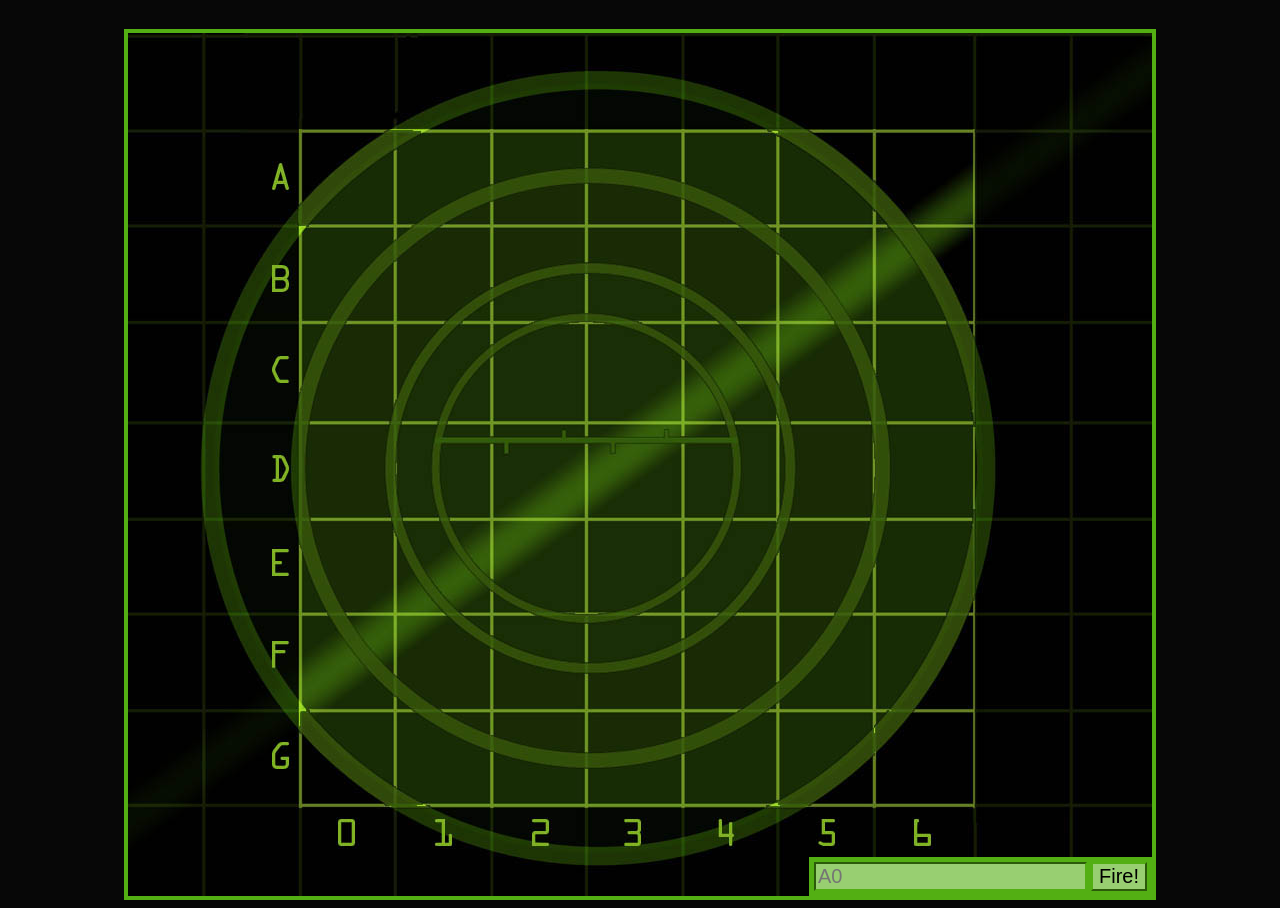
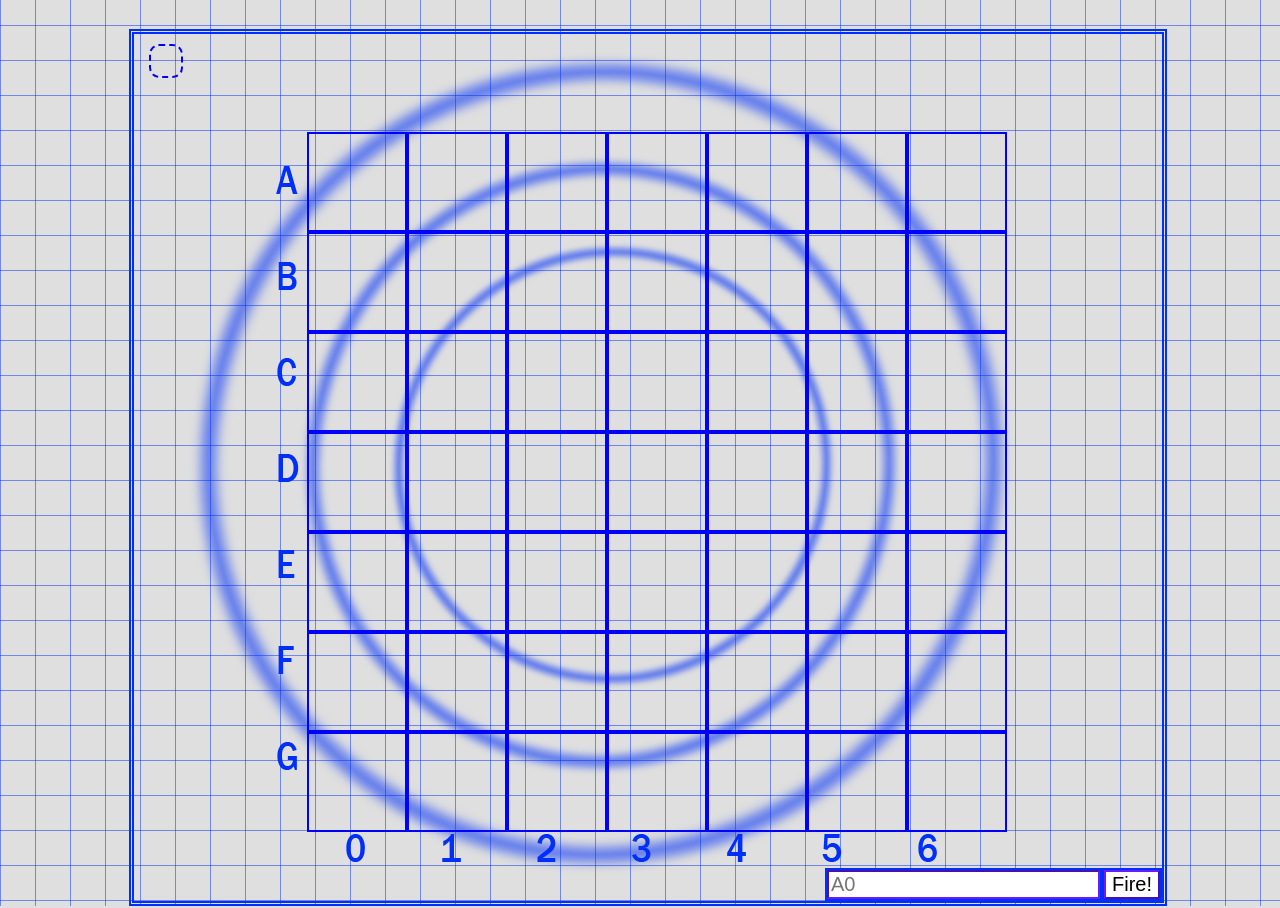
Before and after one commit to butterflyknife69/Battleship, a plain HTML site: page index.html in a window 1280 px wide. Shown: the part 220-1128 px from the top of the page. Drawn offline with Linux system fonts and the light colour scheme.

Commit message:
Fixed the code of all embedded programming language files in Battleship Game

```diff
--- a/style.css
+++ b/style.css
@@ -1,27 +1,48 @@
 body {
-    background-color: rgb(7, 7, 7);
+    width: 100%;
+    height: 100vh;
+    background: linear-gradient(#002ff9, transparent 1px),
+    linear-gradient(90deg,#002ff9,transparent 1px);
+    background-size: 35px 35px;
+    background-color: rgb(223, 223, 223);
     }
+.home-video{
+    display: flex;
+    justify-content: center;
+    width:100%;
+    max-height: 100vh;
+    overflow: hidden;
+    position: absolute;
+    top: 354px;
+    left: 0;
+}
 h1{
+    position: relative;
     font-family: serif;
     font-size: 100px;
-    color: whitesmoke;
+    color: rgb(58, 0, 219);
     text-align: center;
+    text-shadow:-6px -3px 9px rgb(212, 212, 212);
 }
 .board{
     position: relative;
     width: 1024px;
     height: 863px;
     margin: auto;
-    background: url(/img/board.jpg) no-repeat;
-    border: 4px solid rgb(83, 175, 19);
+    padding: 2px 2px;
+    background: url(/img/board.png) no-repeat;
+    border:  thick double #002ff9;
 }
 #messageArea{
     position: absolute;
-    top: 5px;
-    left: 5px;
+    top: 10px;
+    left: 15px;
     text-align: center;
+    padding: 15px 15px;
     font-size: 30px;
-    color: rgb(243, 243, 243);
+    border: 2px dashed blue;
+    border-radius: 30%;
+    color: rgb(0, 0, 0);
 
 }
 /* таблиця вирівнюється по сітці фонового зображення */
@@ -35,19 +56,20 @@ table {
    td {
     width: 94px;
     height: 94px;
+    border: 2px solid blue;
       }
 /* Елемент <form> відображатиметься у правому нижньому куті ігрового поля */
    form {
     position: absolute;
     bottom: 0px;
     right: 0px;
-    padding: 5px;
-    background-color: rgb(83, 175, 19);
+    padding: 2px;
+    background-color:#002ff9;
    }
 /* до двох елементів <input> застосовуються стилі, щоб вони відповідали оформленню ігрового поля */
    form input {
-    background-color: rgb(152, 207, 113);
-    border-color: rgb(83, 175, 19);
+    background-color: rgb(255, 255, 255);
+    border-color: rgb(107, 27, 255);
     font-size: 20px;
    }
 /* призначити потрібне зображення фоном  елемента <td> */
```
Also changed, not shown: img/Miss.png, img/Ship.png, img/board.jpg (deleted), img/board.png (added).
